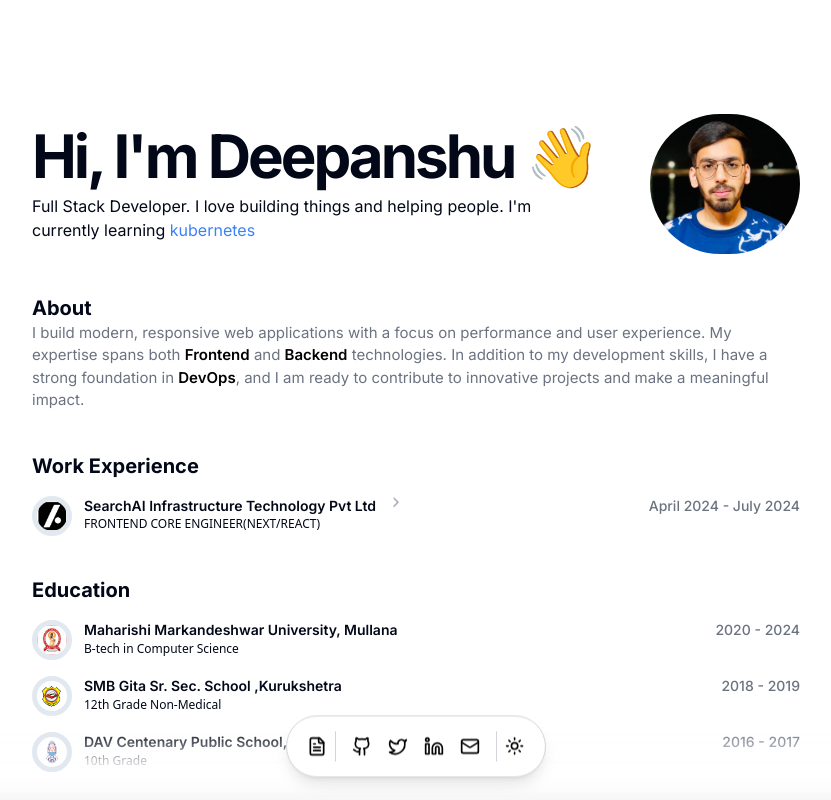
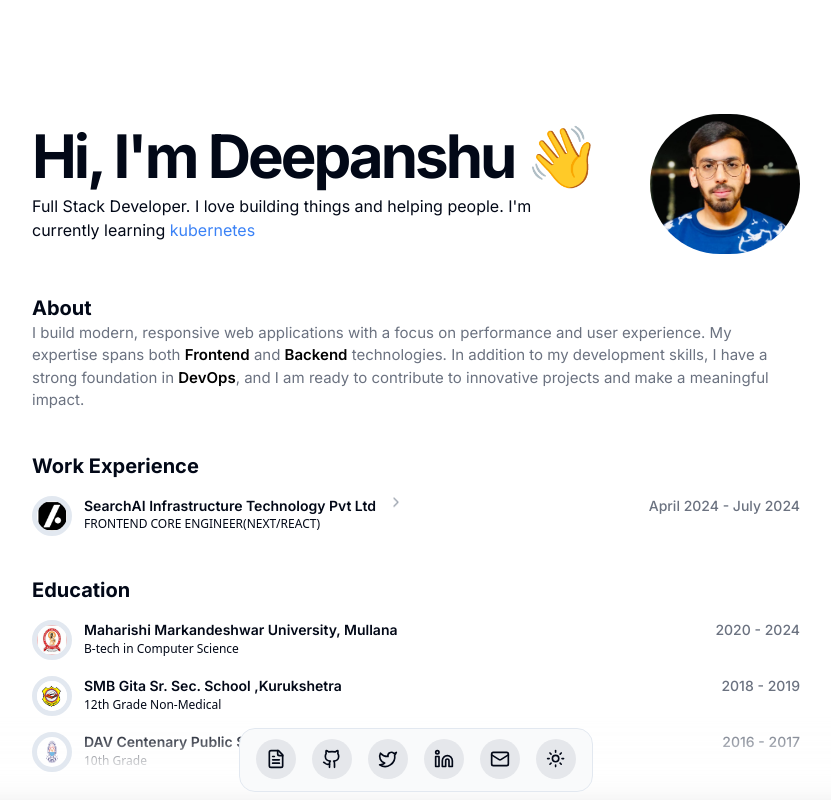
Before and after one commit to deepanshu2711/PORTFOILO, a Next.js app: page / in a window 1280 px wide. Shown: the top 800 px of the page, without its empty margins (224-1055 px from the left). Built offline with nearby package versions, Linux system fonts and the light colour scheme.

Commit message:
updated bottom bar

```diff
--- a/components/BottomBar.tsx
+++ b/components/BottomBar.tsx
@@ -1,122 +1,45 @@
 "use client";
 import { FileText, Github, Linkedin, Mail, Twitter } from "lucide-react";
-import {
-  Tooltip,
-  TooltipContent,
-  TooltipProvider,
-  TooltipTrigger,
-} from "./ui/tooltip";
-import Link from "next/link";
 import { ModeToggle } from "./toggleTheme";
+import { FloatingDock } from "./ui/floating-dock";
+
+
+const data = [
+  {
+    title: "Resume",
+    icon: <FileText />,
+    href: "/Resume latest.pdf"
+  },
+  {
+    title: "Github",
+    icon: <Github />,
+    href: "https://github.com/deepanshu2711"
+  },
+  {
+    title: "Twitter",
+    icon: <Twitter />,
+    href: "https://x.com/DeepanshuS7943"
+  },
+  {
+    title: "Linkedin",
+    icon: <Linkedin />,
+    href: "https://www.linkedin.com/in/deepanshu-saini-a6757b213/"
+  },
+  {
+    title: "Mail",
+    icon: <Mail />,
+    href: "mailto:deepanshusaini2711@gmail.com"
+  },
+  {
+    title: "Theme",
+    icon: <ModeToggle />,
+    href: "/"
+  },
+]
 
 const BottomBar = () => {
   return (
-    <div className="fixed z-30 bottom-2 animate-bounce hover:animate-none border border-gray-300 dark:border-gray-700 shadow-lg self-center bg-white dark:bg-[#0F1011]  rounded-full p-1  text-black">
-      <div className="flex items-center hover:gap-6  gap-4 px-4 transition-all delay-75">
-        <TooltipProvider delayDuration={0}>
-          <Tooltip>
-            <TooltipTrigger>
-              <Link
-                href={"/Resume latest.pdf"}
-                target="_blank"
-                className="flex items-center gap-2"
-              >
-                <div className="hover:p-4 py-4 transition-all delay-[50] hover:bg-gray-100 dark:hover:bg-white/10 rounded-full cursor-pointer">
-                  <FileText className="h-[20px] w-[20px] dark:text-white" />
-                </div>
-                <div className="w-[1px] h-[30px] bg-gray-300" />
-              </Link>
-            </TooltipTrigger>
-            <TooltipContent className="bg-gray-950 text-gray-100">
-              <p className="text-sm">Resume</p>
-            </TooltipContent>
-          </Tooltip>
-        </TooltipProvider>
-        <TooltipProvider delayDuration={0}>
-          <Tooltip>
-            <TooltipTrigger>
-              <Link
-                href={"https://github.com/deepanshu2711"}
-                target="_blank"
-                className="flex items-center gap-2"
-              >
-                <div className="hover:p-4 py-4 transition-all delay-[50] hover:bg-gray-100 dark:hover:bg-white/10 rounded-full cursor-pointer">
-                  <Github className="h-[20px] w-[20px] dark:text-white" />
-                </div>
-              </Link>
-            </TooltipTrigger>
-            <TooltipContent className="bg-gray-950 text-gray-100">
-              <p className="text-sm">GitHub</p>
-            </TooltipContent>
-          </Tooltip>
-        </TooltipProvider>
-        <TooltipProvider delayDuration={0}>
-          <Tooltip>
-            <TooltipTrigger>
-              <Link
-                href={"https://x.com/DeepanshuS7943"}
-                target="_blank"
-                className="flex items-center gap-2"
-              >
-                <div className="hover:p-4 py-4 transition-all delay-[50] hover:bg-gray-100 dark:hover:bg-white/10 rounded-full cursor-pointer">
-                  <Twitter className="h-[20px] w-[20px] dark:text-white" />
-                </div>
-              </Link>
-            </TooltipTrigger>
-            <TooltipContent className="bg-gray-950 text-gray-100">
-              <p className="text-sm">Twitter</p>
-            </TooltipContent>
-          </Tooltip>
-        </TooltipProvider>
-        <TooltipProvider delayDuration={0}>
-          <Tooltip>
-            <TooltipTrigger>
-              <Link
-                href={"https://www.linkedin.com/in/deepanshu-saini-a6757b213/"}
-                target="_blank"
-                className="flex items-center gap-2"
-              >
-                <div className="hover:p-4 py-4 transition-all delay-[50] hover:bg-gray-100 dark:hover:bg-white/10 rounded-full cursor-pointer">
-                  <Linkedin className="h-[20px] w-[20px] dark:text-white" />
-                </div>
-              </Link>
-            </TooltipTrigger>
-            <TooltipContent className="bg-gray-950 text-gray-100">
-              <p className="text-sm">Linkedin</p>
-            </TooltipContent>
-          </Tooltip>
-        </TooltipProvider>
-        <TooltipProvider delayDuration={0}>
-          <Tooltip>
-            <TooltipTrigger>
-              <Link
-                href={"mailto:deepanshusaini2711@gmail.com"}
-                target="_blank"
-                className="flex items-center gap-2"
-              >
-                <div className="hover:p-4 py-4 transition-all delay-[50] hover:bg-gray-100 dark:hover:bg-white/10  rounded-full cursor-pointer">
-                  <Mail className="h-[20px] w-[20px] dark:text-white" />
-                </div>
-              </Link>
-            </TooltipTrigger>
-            <TooltipContent className="bg-gray-950 text-gray-100">
-              <p className="text-sm">Mail</p>
-            </TooltipContent>
-          </Tooltip>
-        </TooltipProvider>
-        <TooltipProvider delayDuration={0}>
-          <Tooltip>
-            <TooltipTrigger className="flex items-center gap-2">
-              <div className="w-[1px] h-[30px] bg-gray-300" />
-              <ModeToggle />
-            </TooltipTrigger>
-            <TooltipContent className="bg-gray-950 text-gray-100">
-              <p className="text-sm">Theme</p>
-            </TooltipContent>
-          </Tooltip>
-        </TooltipProvider>
-      </div>
-    </div>
+    <FloatingDock mobileClassName="fixed bottom-10 left-1/2 transform -translate-x-1/2 z-30 border hover:border-0" desktopClassName="fixed bottom-2 left-1/2 transform -translate-x-1/2 z-30 border hover:border-0" items={data} />
   );
 };
 
--- a/components/toggleTheme.tsx
+++ b/components/toggleTheme.tsx
@@ -8,7 +8,7 @@ export function ModeToggle() {
   const { setTheme } = useTheme();
 
   return (
-    <div className="flex hover:p-4 py-4 transition-all delay-[50] hover:bg-gray-100 dark:hover:bg-white/10 rounded-full cursor-pointer">
+    <div className="flex  rounded-full cursor-pointer">
       <Sun
         onClick={() => setTheme("dark")}
         className="h-[1.2rem] w-[1.2rem] rotate-0 scale-100 transition-all dark:-rotate-90 dark:scale-0"
--- /dev/null
+++ b/components/ui/floating-dock.tsx
@@ -0,0 +1,200 @@
+
+/**
+ * Note: Use position fixed according to your needs
+ * Desktop navbar is better positioned at the bottom
+ * Mobile navbar is better positioned at bottom right.
+ **/
+
+import { cn } from "@/lib/utils";
+import { IconLayoutNavbarCollapse } from "@tabler/icons-react";
+import {
+  AnimatePresence,
+  MotionValue,
+  motion,
+  useMotionValue,
+  useSpring,
+  useTransform,
+} from "framer-motion";
+import Link from "next/link";
+import { useRef, useState } from "react";
+
+export const FloatingDock = ({
+  items,
+  desktopClassName,
+  mobileClassName,
+}: {
+  items: { title: string; icon: any; href: string }[];
+  desktopClassName?: string;
+  mobileClassName?: string;
+}) => {
+  return (
+    <>
+      <FloatingDockDesktop items={items} className={desktopClassName} />
+      <FloatingDockMobile items={items} className={mobileClassName} />
+    </>
+  );
+};
+
+const FloatingDockMobile = ({
+  items,
+  className,
+}: {
+  items: { title: string; icon: React.ReactNode; href: string }[];
+  className?: string;
+}) => {
+  const [open, setOpen] = useState(false);
+  return (
+    <div className={cn("relative block md:hidden", className)}>
+      <AnimatePresence>
+        {open && (
+          <motion.div
+            layoutId="nav"
+            className="absolute bottom-full mb-2 inset-x-0 flex flex-col gap-2"
+          >
+            {items.map((item, idx) => (
+              <motion.div
+                key={item.title}
+                initial={{ opacity: 0, y: 10 }}
+                animate={{
+                  opacity: 1,
+                  y: 0,
+                }}
+                exit={{
+                  opacity: 0,
+                  y: 10,
+                  transition: {
+                    delay: idx * 0.05,
+                  },
+                }}
+                transition={{ delay: (items.length - 1 - idx) * 0.05 }}
+              >
+                <Link
+                  href={item.href}
+                  key={item.title}
+                  className="h-10 w-10 rounded-full bg-gray-50 dark:bg-neutral-900 flex items-center justify-center"
+                >
+                  <div className="h-4 w-4">{item.icon}</div>
+                </Link>
+              </motion.div>
+            ))}
+          </motion.div>
+        )}
+      </AnimatePresence>
+      <button
+        onClick={() => setOpen(!open)}
+        className="h-10 w-10 rounded-full bg-gray-50 dark:bg-neutral-800 flex items-center justify-center"
+      >
+        <IconLayoutNavbarCollapse className="h-5 w-5 text-neutral-500 dark:text-neutral-400" />
+      </button>
+    </div>
+  );
+};
+
+const FloatingDockDesktop = ({
+  items,
+  className,
+}: {
+  items: { title: string; icon: any; href: string }[];
+  className?: string;
+}) => {
+  let mouseX = useMotionValue(Infinity);
+  return (
+    <motion.div
+      onMouseMove={(e) => mouseX.set(e.pageX)}
+      onMouseLeave={() => mouseX.set(Infinity)}
+      className={cn(
+        "mx-auto hidden md:flex h-16 gap-4 items-end  rounded-2xl bg-gray-50 dark:bg-neutral-900 px-4 pb-3",
+        className
+      )}
+    >
+      {items.map((item) => (
+        <IconContainer mouseX={mouseX} key={item.title} {...item} />
+      ))}
+    </motion.div>
+  );
+};
+
+function IconContainer({
+  mouseX,
+  title,
+  icon,
+  href,
+}: {
+  mouseX: MotionValue;
+  title: string;
+  icon: React.ReactNode;
+  href: string;
+}) {
+  let ref = useRef<HTMLDivElement>(null);
+
+  let distance = useTransform(mouseX, (val) => {
+    let bounds = ref.current?.getBoundingClientRect() ?? { x: 0, width: 0 };
+
+    return val - bounds.x - bounds.width / 2;
+  });
+
+  let widthTransform = useTransform(distance, [-150, 0, 150], [40, 80, 40]);
+  let heightTransform = useTransform(distance, [-150, 0, 150], [40, 80, 40]);
+
+  let widthTransformIcon = useTransform(distance, [-150, 0, 150], [20, 40, 20]);
+  let heightTransformIcon = useTransform(
+    distance,
+    [-150, 0, 150],
+    [20, 40, 20]
+  );
+
+  let width = useSpring(widthTransform, {
+    mass: 0.1,
+    stiffness: 150,
+    damping: 12,
+  });
+  let height = useSpring(heightTransform, {
+    mass: 0.1,
+    stiffness: 150,
+    damping: 12,
+  });
+
+  let widthIcon = useSpring(widthTransformIcon, {
+    mass: 0.1,
+    stiffness: 150,
+    damping: 12,
+  });
+  let heightIcon = useSpring(heightTransformIcon, {
+    mass: 0.1,
+    stiffness: 150,
+    damping: 12,
+  });
+
+  const [hovered, setHovered] = useState(false);
+
+  return (
+    <Link href={href}>
+      <motion.div
+        ref={ref}
+        style={{ width, height }}
+        onMouseEnter={() => setHovered(true)}
+        onMouseLeave={() => setHovered(false)}
+        className="aspect-square rounded-full bg-gray-200 dark:bg-neutral-800 flex items-center justify-center relative"
+      >
+        <AnimatePresence>
+          {hovered && (
+            <motion.div
+              initial={{ opacity: 0, y: 10, x: "-50%" }}
+              animate={{ opacity: 1, y: 0, x: "-50%" }}
+              exit={{ opacity: 0, y: 2, x: "-50%" }}
+              className="px-2 py-0.5 whitespace-pre rounded-md bg-gray-100 border dark:bg-neutral-800 dark:border-neutral-900 dark:text-white border-gray-200 text-neutral-700 absolute left-1/2 -translate-x-1/2 -top-8 w-fit text-xs"
+            >
+              {title}
+            </motion.div>
+          )}
+        </AnimatePresence>
+        <motion.div
+          style={{ width: widthIcon, height: heightIcon }}
+          className="flex items-center justify-center"
+        >
+          {icon}
+        </motion.div>
+      </motion.div>
+    </Link>
+  );
+}
--- a/package.json
+++ b/package.json
@@ -14,8 +14,10 @@
     "@radix-ui/react-separator": "^1.1.0",
     "@radix-ui/react-slot": "^1.1.0",
     "@radix-ui/react-tooltip": "^1.1.2",
+    "@tabler/icons-react": "^3.14.0",
     "class-variance-authority": "^0.7.0",
     "clsx": "^2.1.1",
+    "framer-motion": "^11.4.0",
     "lucide-react": "^0.436.0",
     "next": "14.2.7",
     "next-themes": "^0.3.0",
```
Also changed, not shown: components.json, 1 other file (tests, documents, lock files or other folders).
